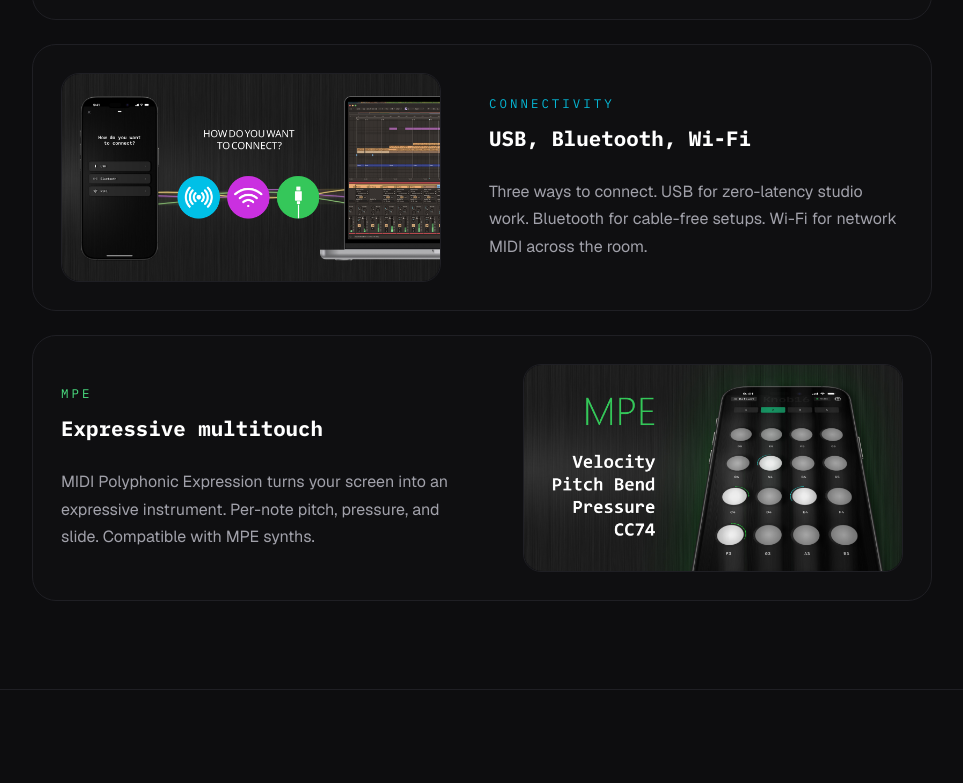
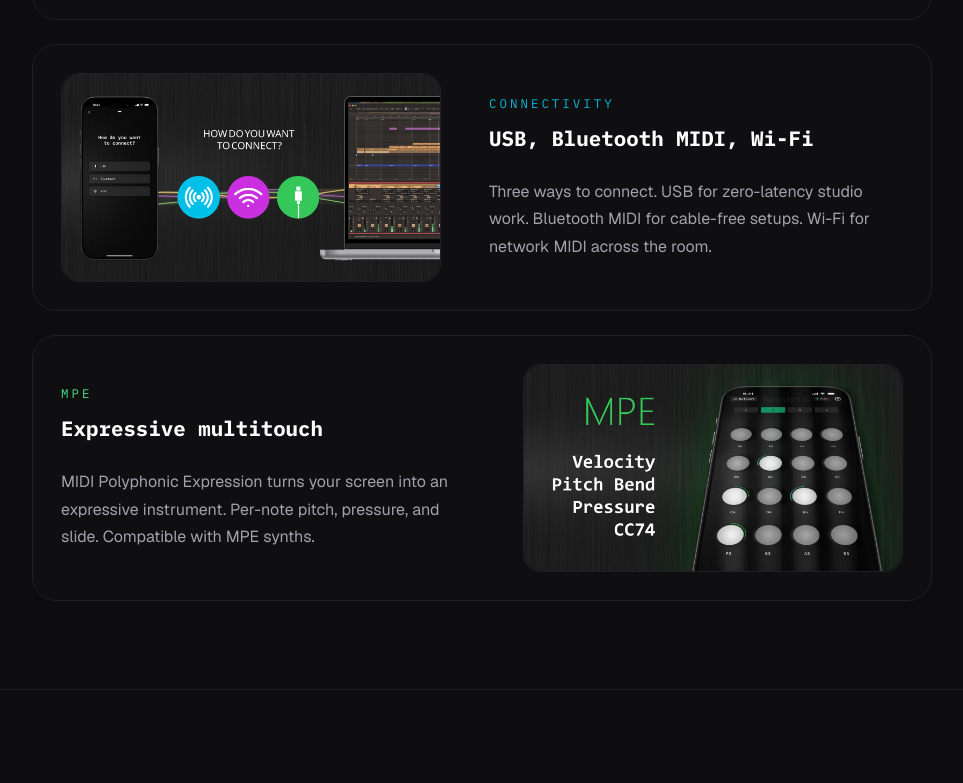
Before and after one commit to YouKoshkin/Knob16-web, a React (Vite) app: page / in a window 1280 px wide. Shown: the part 4608-5391 px from the top of the page, without its empty margins (158-1121 px from the left). Built offline with nearby package versions, Linux system fonts and the light colour scheme.

Commit message:
bluetooth midi

```diff
--- a/src/App.jsx
+++ b/src/App.jsx
@@ -111,8 +111,8 @@ const deepDive = [
   {
     tone: 'cyan',
     tag: 'CONNECTIVITY',
-    title: 'USB, Bluetooth, Wi-Fi',
-    body: 'Three ways to connect. USB for zero-latency studio work. Bluetooth for cable-free setups. Wi-Fi for network MIDI across the room.',
+    title: 'USB, Bluetooth MIDI, Wi-Fi',
+    body: 'Three ways to connect. USB for zero-latency studio work. Bluetooth MIDI for cable-free setups. Wi-Fi for network MIDI across the room.',
     image: '/assets/Connection-preview.jpg',
     imageAlt: 'Connectivity options visual',
     reverse: true,
@@ -168,7 +168,7 @@ const useCases = [
   {
     tone: 'amber',
     title: "\"I'm not in the studio.\"",
-    body: 'Hotel room, rehearsal space, train with a laptop. No controller in the bag. But the phone is in your pocket. Wi-Fi or Bluetooth, no cables needed.',
+    body: 'Hotel room, rehearsal space, train with a laptop. No controller in the bag. But the phone is in your pocket. Wi-Fi or Bluetooth MIDI, no cables needed.',
   },
   {
     tone: 'cyan',
@@ -185,7 +185,7 @@ const useCases = [
 const faqItems = [
   {
     question: 'How low is the latency?',
-    answer: 'Typical end-to-end response is around 2ms over USB, about 8ms over Bluetooth, and roughly 10ms over Wi-Fi on modern iPhone and iPad hardware.',
+    answer: 'Typical end-to-end response is around 2ms over USB, about 8ms over Bluetooth MIDI, and roughly 10ms over Wi-Fi on modern iPhone and iPad hardware.',
   },
   {
     question: 'Is this a subscription or a one-time purchase?',
--- a/src/PrivacyPage.jsx
+++ b/src/PrivacyPage.jsx
@@ -32,7 +32,7 @@ const sections = [
     ],
   },
   {
-    title: 'Bluetooth & Network',
+    title: 'Bluetooth MIDI & Network',
     paragraphs: [
       'The app may use Bluetooth and local network connections to communicate with MIDI devices. These connections are direct and peer-to-peer; no data passes through our servers.',
     ],
--- a/src/SupportPage.jsx
+++ b/src/SupportPage.jsx
@@ -15,7 +15,7 @@ const sections = [
       'A short description of the problem',
       'What you were trying to do',
       'Your device model and iOS/iPadOS version',
-      'Whether you were using USB, Bluetooth, or Wi-Fi MIDI',
+      'Whether you were using USB, Bluetooth MIDI, or Wi-Fi MIDI',
       'Which app, DAW, or hardware you were connected to',
       'Any screenshots or screen recordings that show the issue',
     ],
--- a/src/TermsPage.jsx
+++ b/src/TermsPage.jsx
@@ -55,7 +55,7 @@ const sections = [
     bullets: [
       'Ensuring your MIDI hardware and software are configured correctly',
       'Any unintended parameter changes on connected instruments, DAWs, or hardware caused by MIDI messages sent from the App',
-      'Proper USB, Bluetooth, or Network MIDI setup on your device',
+      'Proper USB, Bluetooth MIDI, or Network MIDI setup on your device',
     ],
     subSections: [
       {
```
